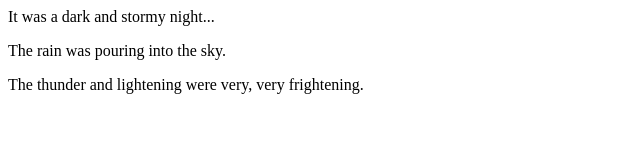
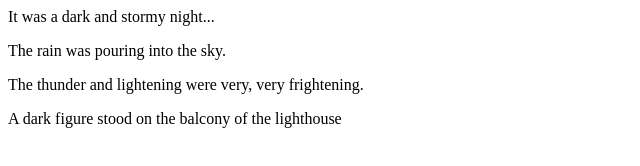
Before and after one commit to tericad/fireside-story, a plain HTML site: page index.html in a window 1280 px wide. Shown: the whole page, without its empty margins (0-640 px from the left). Drawn offline with Linux system fonts and the light colour scheme.

Commit message:
added 4th line of code

```diff
--- a/index.html
+++ b/index.html
@@ -5,5 +5,8 @@
         The rain was pouring into the sky.
       </p>
       <p>The thunder and lightening were very, very frightening.</p>
+      <p>
+        A dark figure stood on the balcony of the lighthouse
+      </p>
     </body>
   </html>
```
